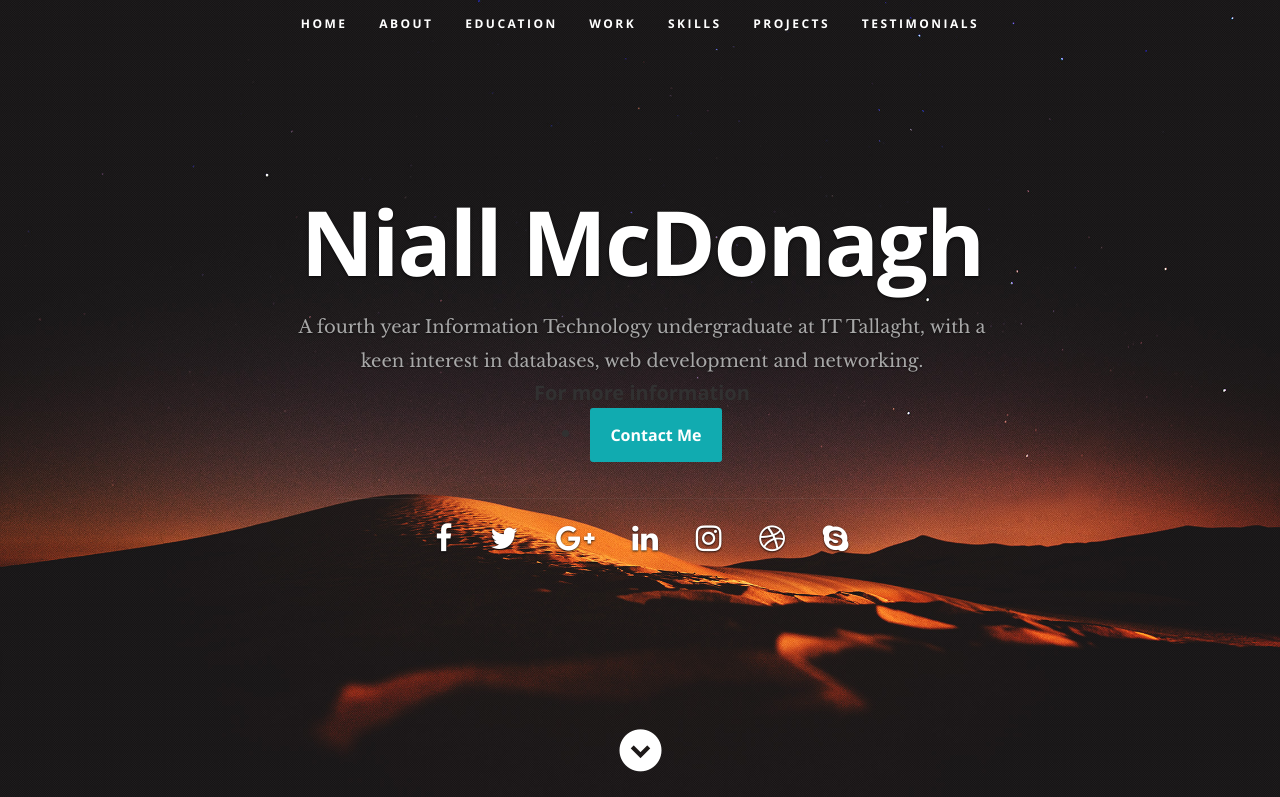
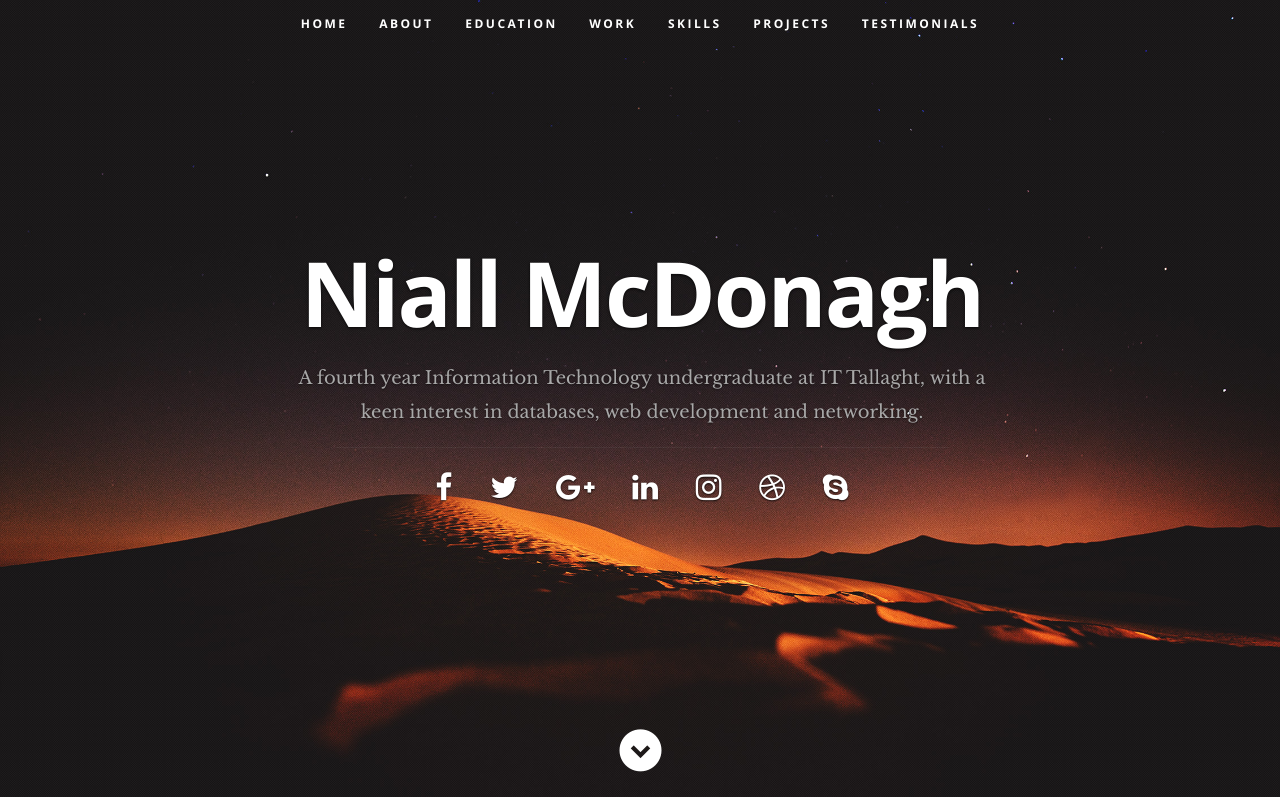
Before and after one commit to NiallmcDonagh/NiallmcDonagh.github.io, a plain HTML site: page index.html in a window 1280 px wide. Shown: the top 797 px of the page. Drawn offline with nearby package versions, Linux system fonts and the light colour scheme; some packages are replaced by stand-ins of ours.

Commit message:
Update index.html

```diff
--- a/index.html
+++ b/index.html
@@ -69,8 +69,7 @@
          <div class="banner-text">
             <h1 class="responsive-headline">Niall McDonagh </h1>
             <h3>A fourth year Information Technology undergraduate at IT Tallaght, with a keen interest in databases, web development and networking.</h3>
-			<h4>For more information</a>
-			<li><!-- Trigger/Open The Modal --> <button id="myBtn">Contact Me</button>
+
 
 <!-- The Modal -->
 <div id="myModal" class="modal">
```
